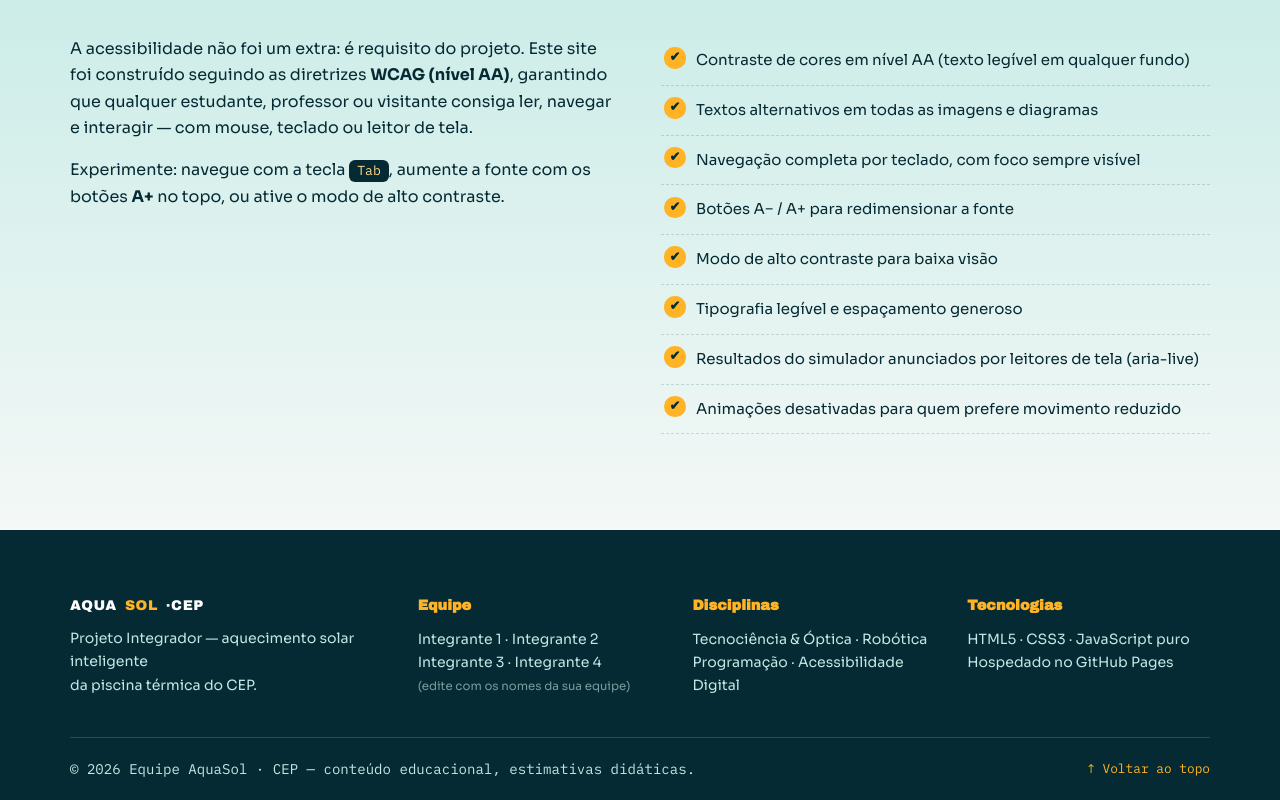
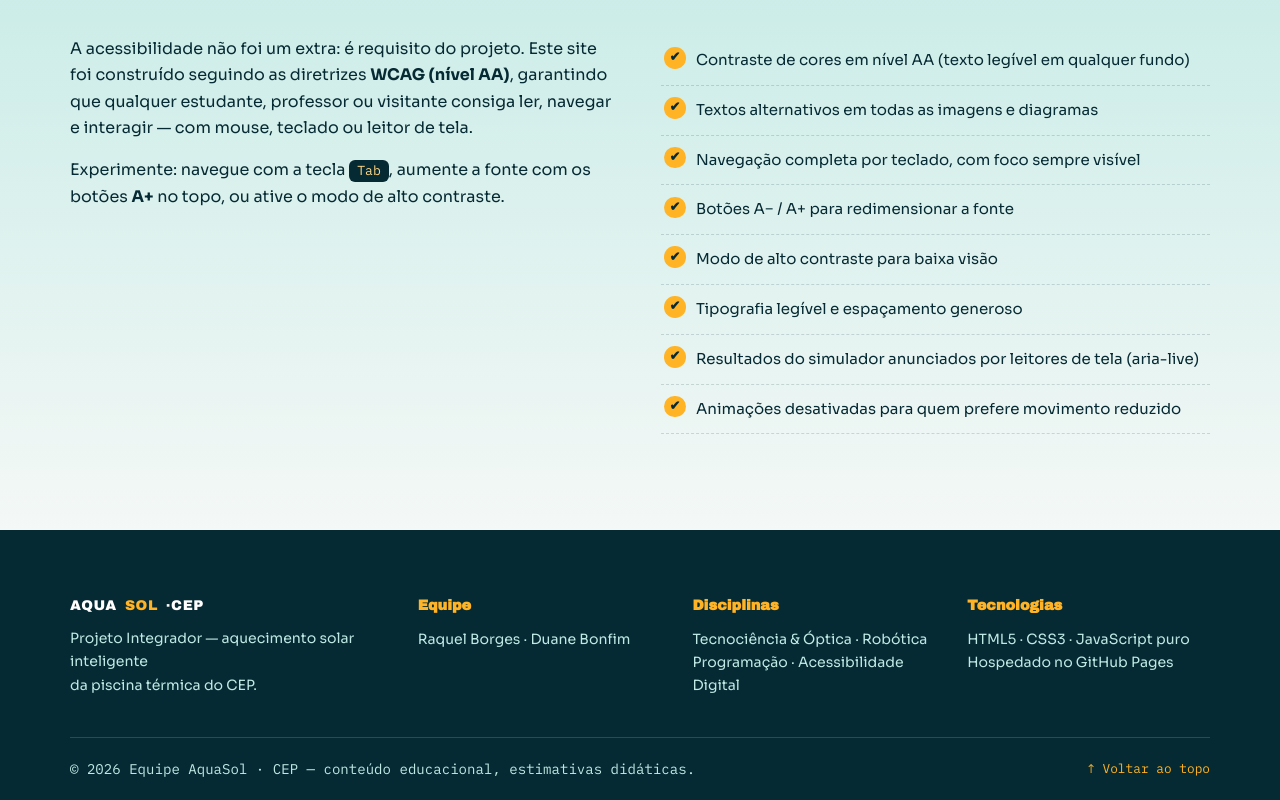
Before and after one commit to raquelborgessoares/Projeto-Intregrador, a plain HTML site: page index.html in a window 1280 px wide. Shown: the part 6605-7405 px from the top of the page. Drawn offline with Linux system fonts and the light colour scheme.

Commit message:
Update index.html

```diff
--- a/index.html
+++ b/index.html
@@ -528,7 +528,7 @@
       </div>
       <div>
         <h3>Equipe</h3>
-        <p>Integrante 1 · Integrante 2<br>Integrante 3 · Integrante 4<br><small>(edite com os nomes da sua equipe)</small></p>
+        <p>Raquel Borges · Duane Bonfim</p>
       </div>
       <div>
         <h3>Disciplinas</h3>
```
